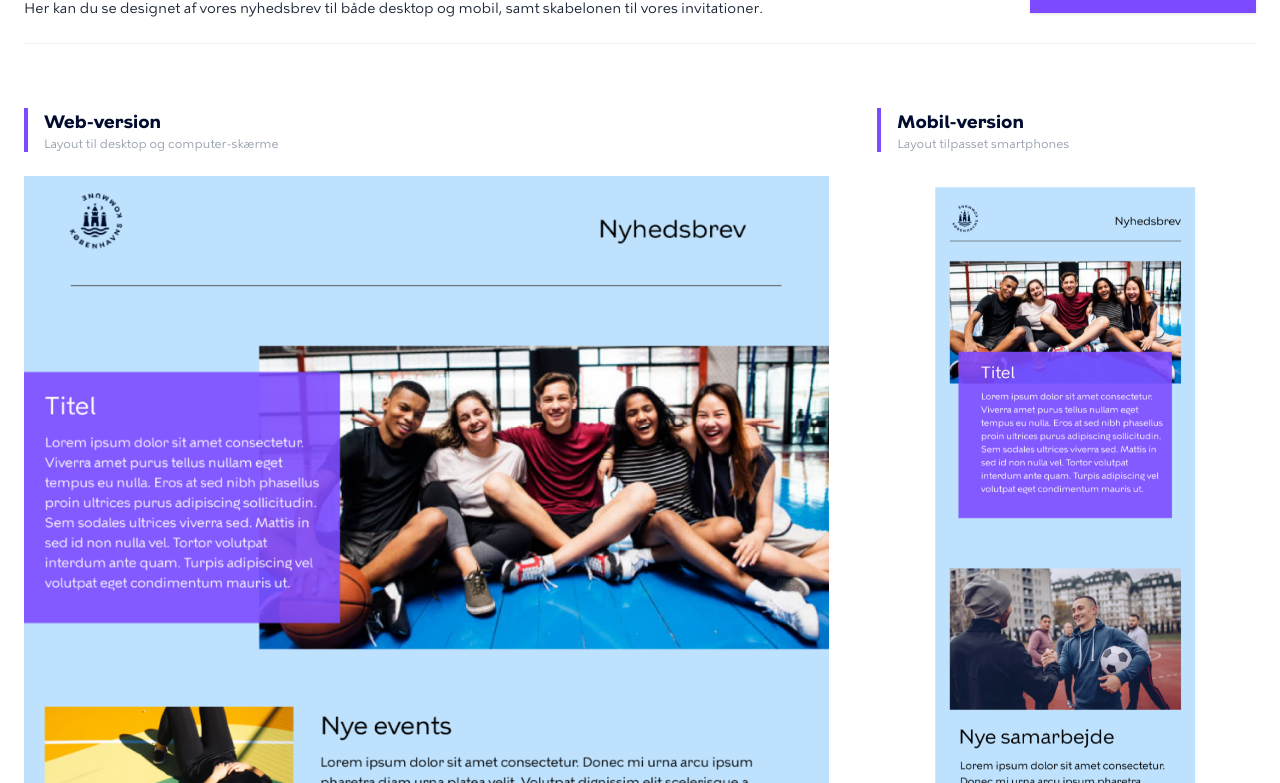
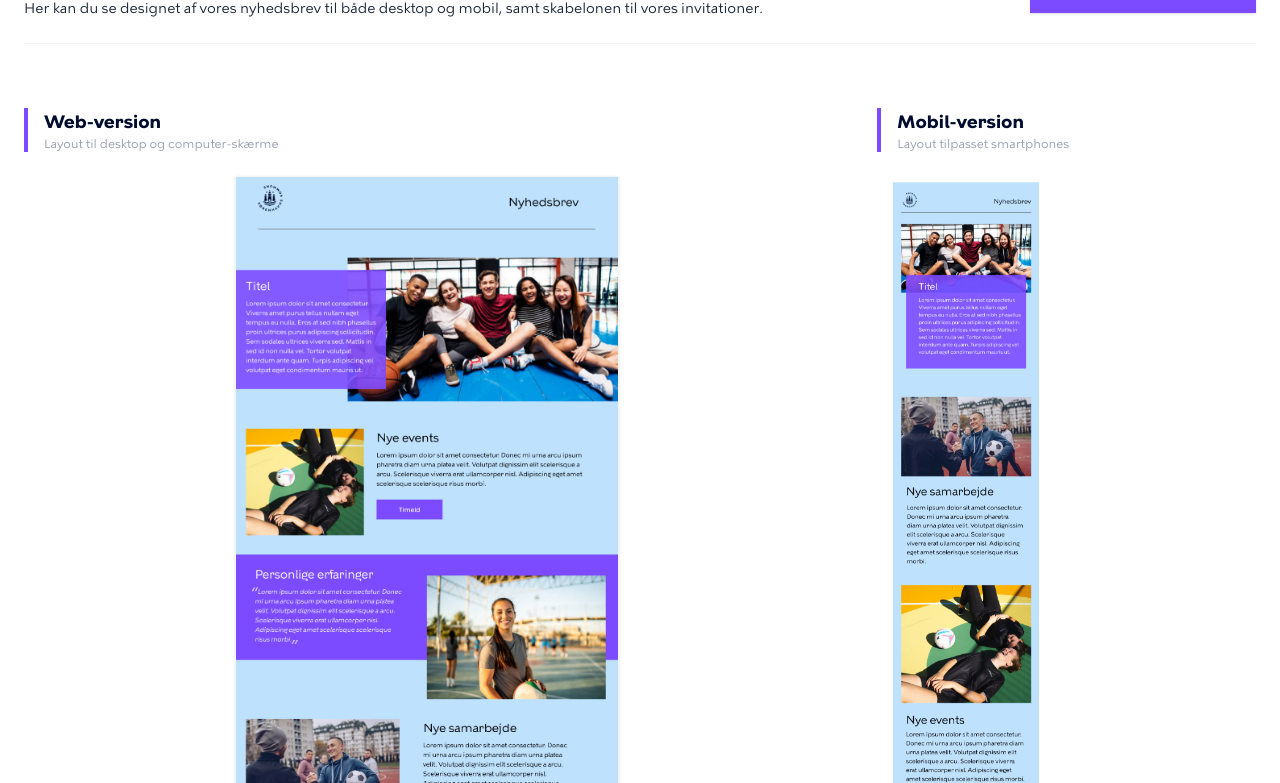
Before and after one commit to SigneHau/UkrainesFritidsGuiderKBH, a Next.js app: page /blank/samarbejdsportal in a window 1280 px wide. Shown: the part 6057-6840 px from the top of the page. Built offline with nearby package versions, Linux system fonts and the light colour scheme.

Commit message:
Nyhedsbrev komponentet er gjort mindre så det passer til resten på sdien

```diff
--- a/components/SpNyhedsbrev.tsx
+++ b/components/SpNyhedsbrev.tsx
@@ -20,7 +20,6 @@ export default function SpNyhedsbrev() {
             </p>
           </div>
 
-          {/* Fælles download-knap */}
           <a
             href="/download/nyhedsbrev_og_invitation.zip"
             download="De_Ukrainske_Fritidsguider_Materiale.zip"
@@ -34,14 +33,15 @@ export default function SpNyhedsbrev() {
         {/* LAYOUT GRID */}
         <div className="grid grid-cols-1 md:grid-cols-12 gap-12 pt-4 items-start">
 
-          {/* VENSTRE SIDE: WEB-VERSION (Fyldningsgrad: 8 ud af 12 kolonner) */}
+          {/* VENSTRE SIDE: WEB-VERSION */}
           <div className="md:col-span-8 flex flex-col group">
             <div className="pl-4 mb-6 border-l-4 border-[#7C4BFF]">
               <h3 className="text-lg font-bold text-[#000c2e]">Web-version</h3>
               <p className="text-xs text-gray-400">Layout til desktop og computer-skærme</p>
             </div>
 
-            <div className="w-full flex justify-center bg-white">
+            {/* Gjort endnu mindre: max-w-sm (ca 384px) */}
+            <div className="w-full max-w-sm mx-auto bg-white border border-gray-100 shadow-sm">
               <Image
                 src="/image/nyhedsbrev.png"
                 alt="Nyhedsbrev - Web-version"
@@ -53,34 +53,26 @@ export default function SpNyhedsbrev() {
             </div>
           </div>
 
-          {/* HØJRE SIDE: MOBIL-VERSION (Fyldningsgrad: 4 ud af 12 kolonner) */}
-          <div className="md:col-span-4 flex flex-col space-y-16">
-
-            {/* MOBIL-VERSION */}
-            <div className="flex flex-col group">
+          {/* HØJRE SIDE: MOBIL-VERSION */}
+          <div className="md:col-span-4 flex flex-col">
             <div className="pl-4 mb-6 border-l-4 border-[#7C4BFF]">
               <h3 className="text-lg font-bold text-[#000c2e]">Mobil-version</h3>
               <p className="text-xs text-gray-400">Layout tilpasset smartphones</p>
             </div>
 
-              <div className="w-full flex justify-center bg-white">
+            {/* Gjort endnu mindre: max-w-[180px] */}
+            <div className="w-full flex justify-center md:justify-start bg-white">
               <Image
                 src="/image/nyhedsbrev-mobil.png"
                 alt="Nyhedsbrev - Mobil-version"
                 width={360}
                 height={1200}
-                  className="w-full max-w-[320px] h-auto object-contain transition-transform duration-300 group-hover:scale-[1.01]"
+                className="w-full max-w-[180px] h-auto object-contain transition-transform duration-300 group-hover:scale-[1.01]"
                 priority
               />
             </div>
           </div>
-
-
-
         </div>
-
-        </div>
-
       </div>
     </section>
   )
```
Lines whose indentation alone changed are shown as unchanged.
